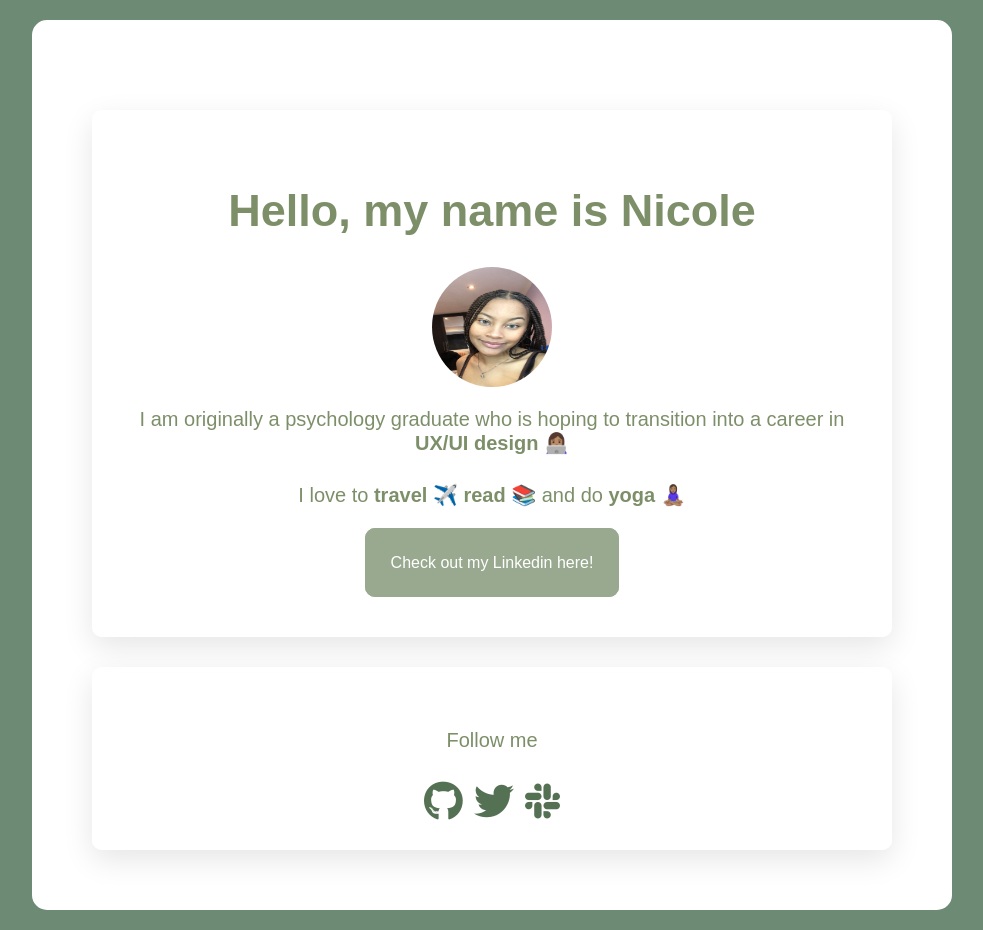
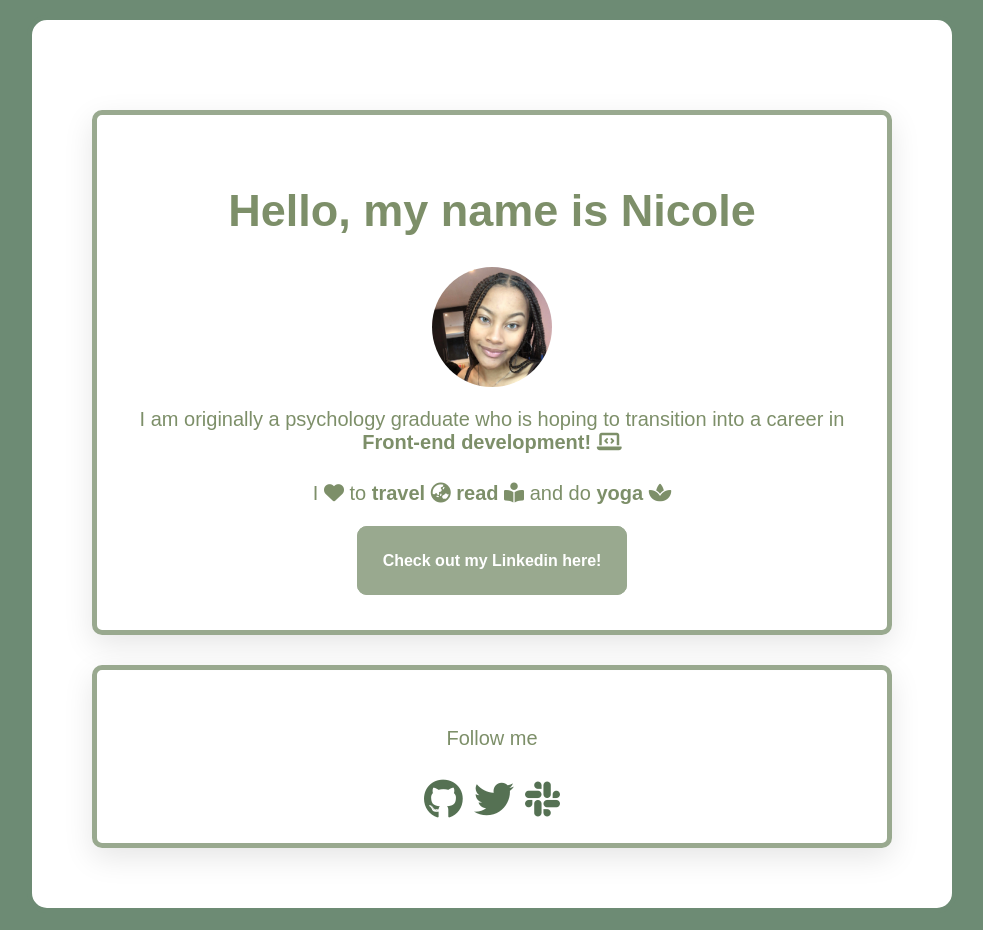
Before and after one commit to NicoleTM17/my-profile-page, a plain HTML site: page index.html in a window 1280 px wide. Shown: the whole page, without its empty margins (148-1131 px from the left). Drawn offline with Linux system fonts and the light colour scheme.

Commit message:
updating profile

```diff
--- a/index.html
+++ b/index.html
@@ -15,9 +15,9 @@
       <h1>Hello, my name is Nicole
       </h1>
       <img class ="image-circle" src ="images/unnamed.jpg" alt = "profile picture"/>
-      <h2> I am originally a psychology graduate who is hoping to transition into a career in <strong>UX/UI design</strong> 👩🏽‍💻
+      <h2> I am originally a psychology graduate who is hoping to transition into a career in <strong>Front-end development!</strong> <i class="fa-solid fa-laptop-code"></i>
       </h2>
-      <h2>I love to <strong>travel</strong> ✈️ <strong>read</strong> 📚 and do <strong>yoga</strong> 🧘🏽‍♀️</h2>
+      <h2>I <i class="fa-solid fa-heart"> </i> to <strong>travel <i class="fa-solid fa-earth-asia"></i> </strong>  <strong>read <i class="fa-solid fa-book-open-reader"></i></strong> and do <strong>yoga <i class="fa-solid fa-spa"></i></strong></h2>
       <br/>
       <a href = "https://www.linkedin.com/in/nicole-moncrieffe-355a47210/"
         target = "_blank"
--- a/style.css
+++ b/style.css
@@ -8,10 +8,15 @@ body {
     padding: 15px;
 }
 
+strong:hover{
+  color:#99A98F;
+}
+
 .image-circle{
     width: 120px;
     height:120px;
     border-radius: 50%;
+    object-fit: cover;
 }
 
 h1{
@@ -30,7 +35,7 @@ h2{
     padding: 40px;
     margin: 30px auto;
     width: auto;
-    border: 5px solid white;
+    border: 5px solid #99A98F;
     border-radius: 10px;
     box-shadow: 0px 10px 30px rgba(0,0,0,0.1);
     padding-bottom: 60px;
@@ -44,7 +49,6 @@ h2{
     border-radius: 10px;
     background-color: #99A98F;
     font-weight: bold;
-    font-weight: lighter;
     margin: 20px;
     cursor: pointer;
     transition: all 200ms ease-in-out;
@@ -54,13 +58,14 @@ h2{
     background-color: white;
     color:#99A98F;
     border:3px solid #99A98F;
+    font-weight: bold;
 }
 
 .socials-card{
    padding: 40px;
    margin: 0 auto;
    width: auto;
-   border: 5px solid white;
+   border: 5px solid #99A98F;
    border-radius: 10px;
    box-shadow: 0px 10px 30px rgba(0,0,0,0.1);
    padding-bottom: 20px;
```
Also changed, not shown: images/old.html (deleted).
